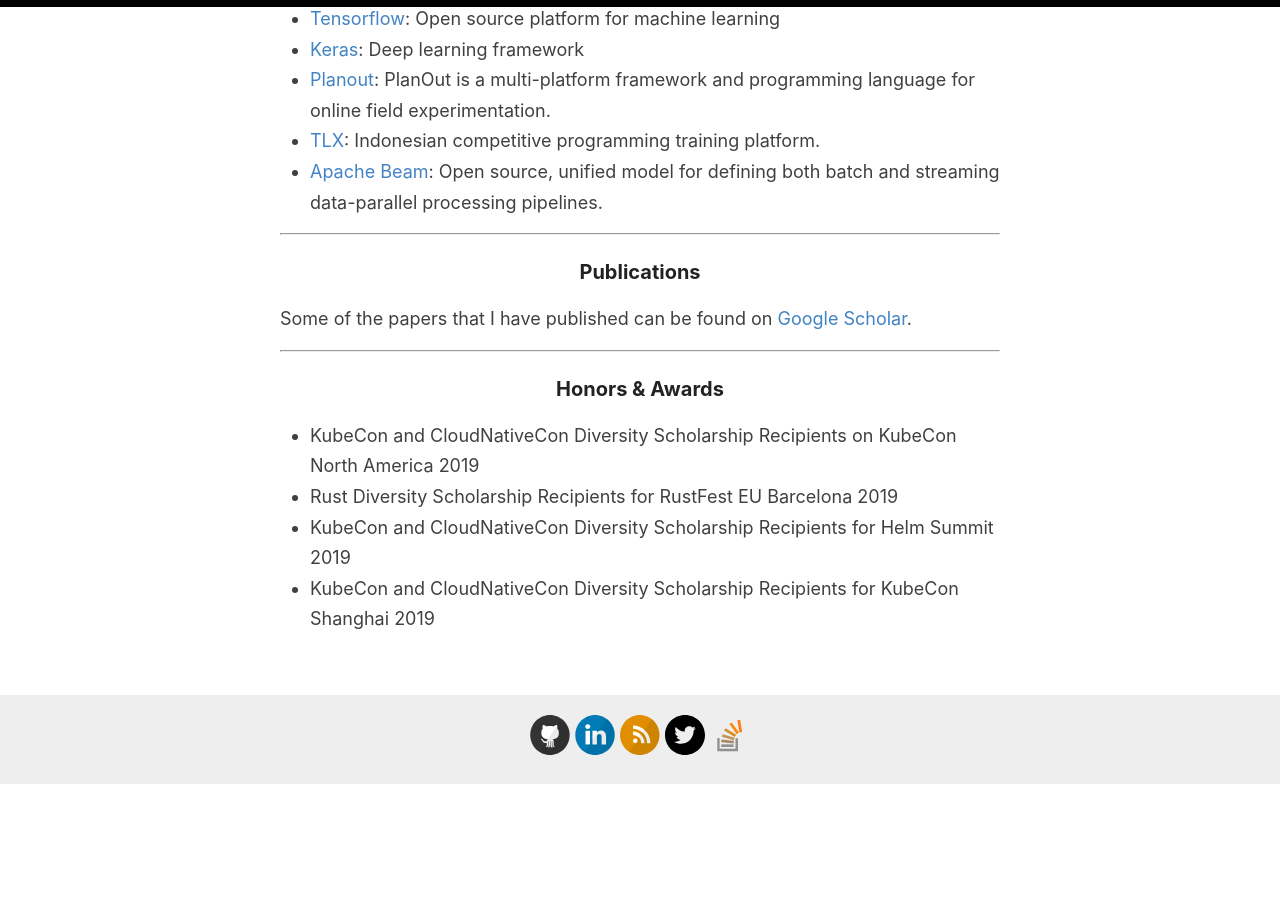
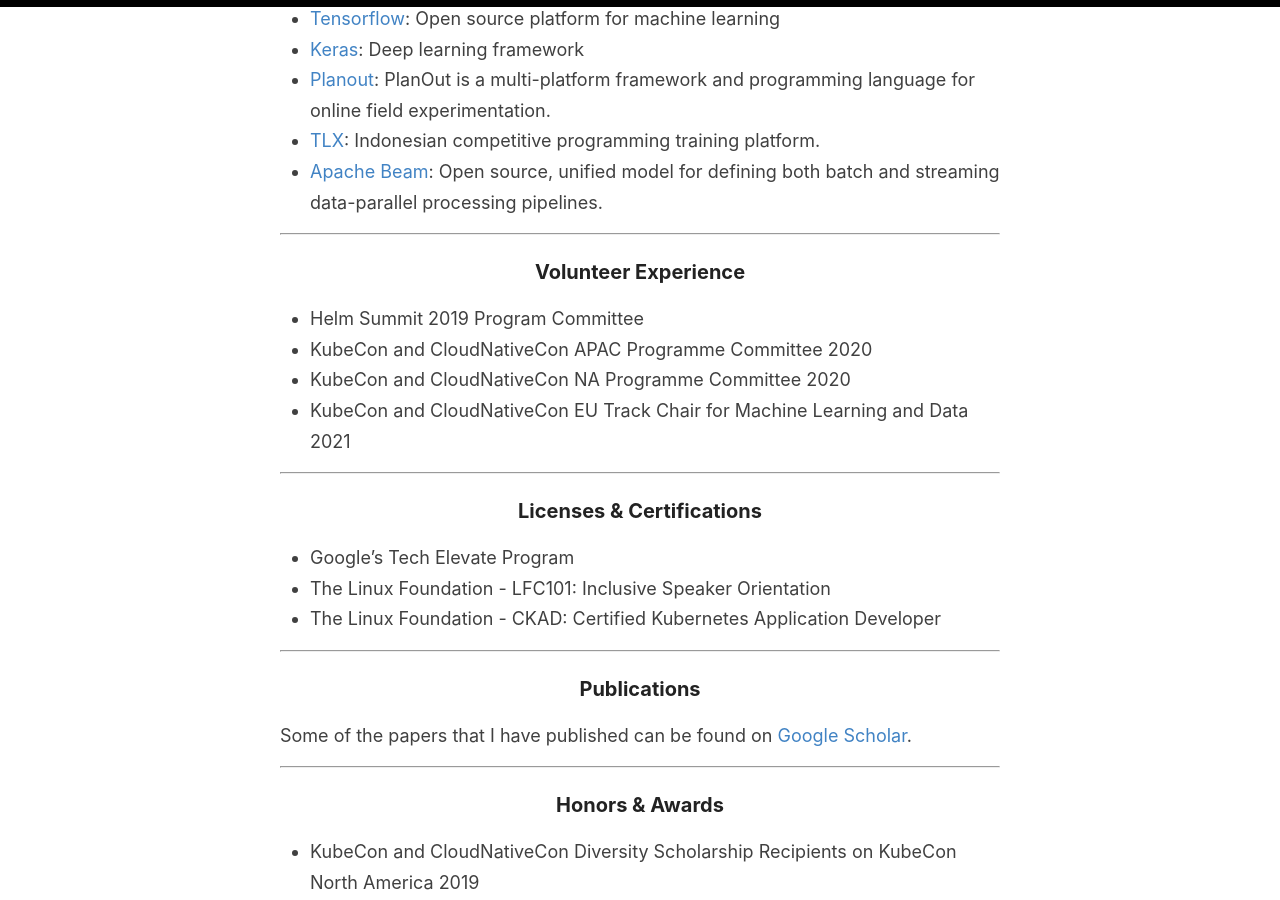
Before and after one commit to irvifa/irvifa.github.io, a Jekyll site: the page built from _pages/about.md, in a window 1280 px wide and 900 px high, scrolled down 425 px. Built offline with Jekyll 4.4.1, drawn with Linux system fonts in a browser that asks for light colours; before the commit the page ends 1209 px from its top, so only the background shows below that.

Commit message:
Update about.md

```diff
--- a/_pages/about.md
+++ b/_pages/about.md
@@ -19,6 +19,23 @@
 
 ---
 
+### Volunteer Experience
+
+- Helm Summit 2019 Program Committee
+- KubeCon and CloudNativeCon APAC Programme Committee 2020
+- KubeCon and CloudNativeCon NA Programme Committee 2020
+- KubeCon and CloudNativeCon EU Track Chair for Machine Learning and Data 2021
+
+---
+
+### Licenses & Certifications
+
+- Google's Tech Elevate Program
+- The Linux Foundation - LFC101: Inclusive Speaker Orientation
+- The Linux Foundation - CKAD: Certified Kubernetes Application Developer
+
+---
+
 ### Publications
 
 Some of the papers that I have published can be found on [Google Scholar](https://scholar.google.com/citations?user=95-AHW8AAAAJ&hl=en#).
```
